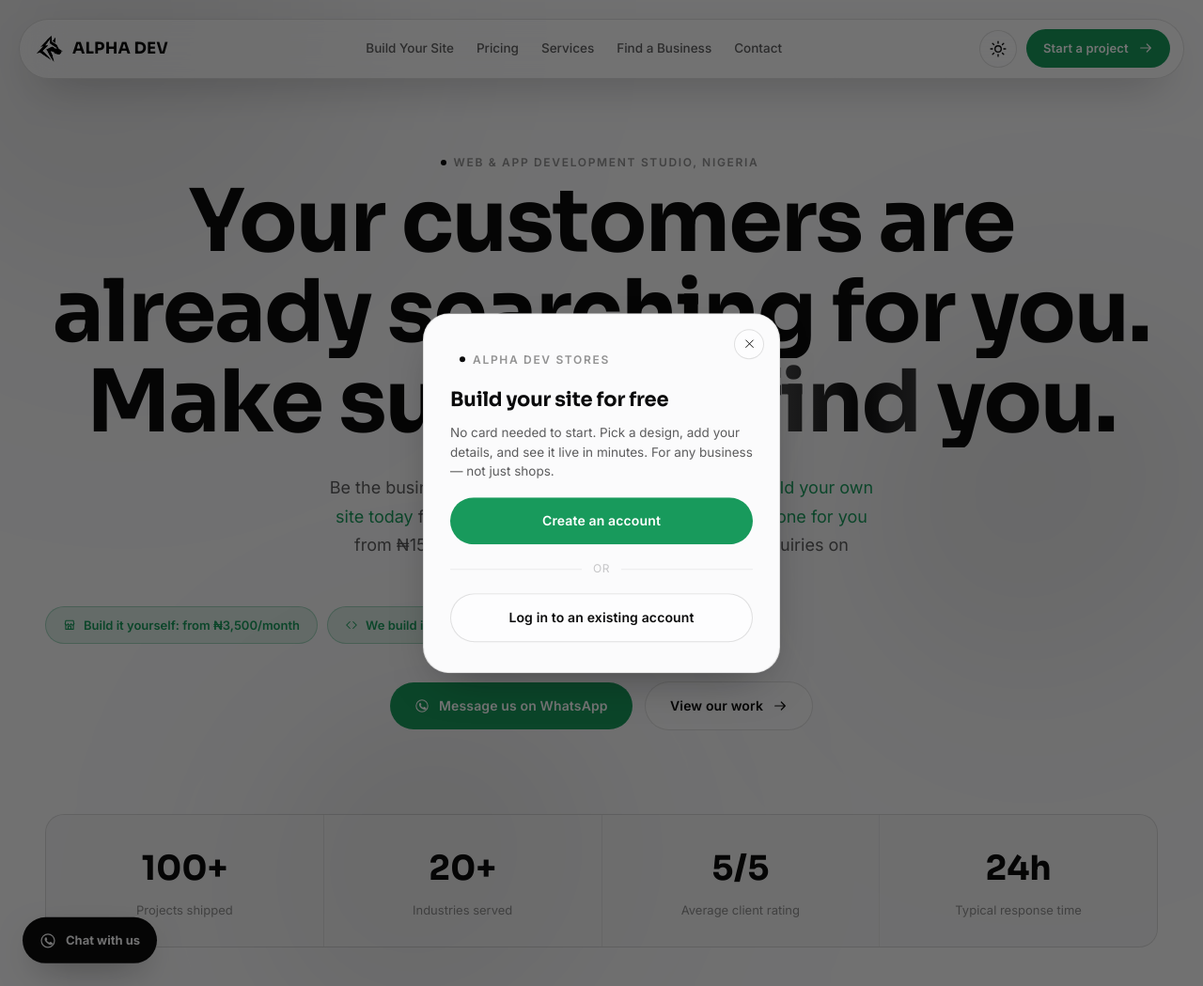
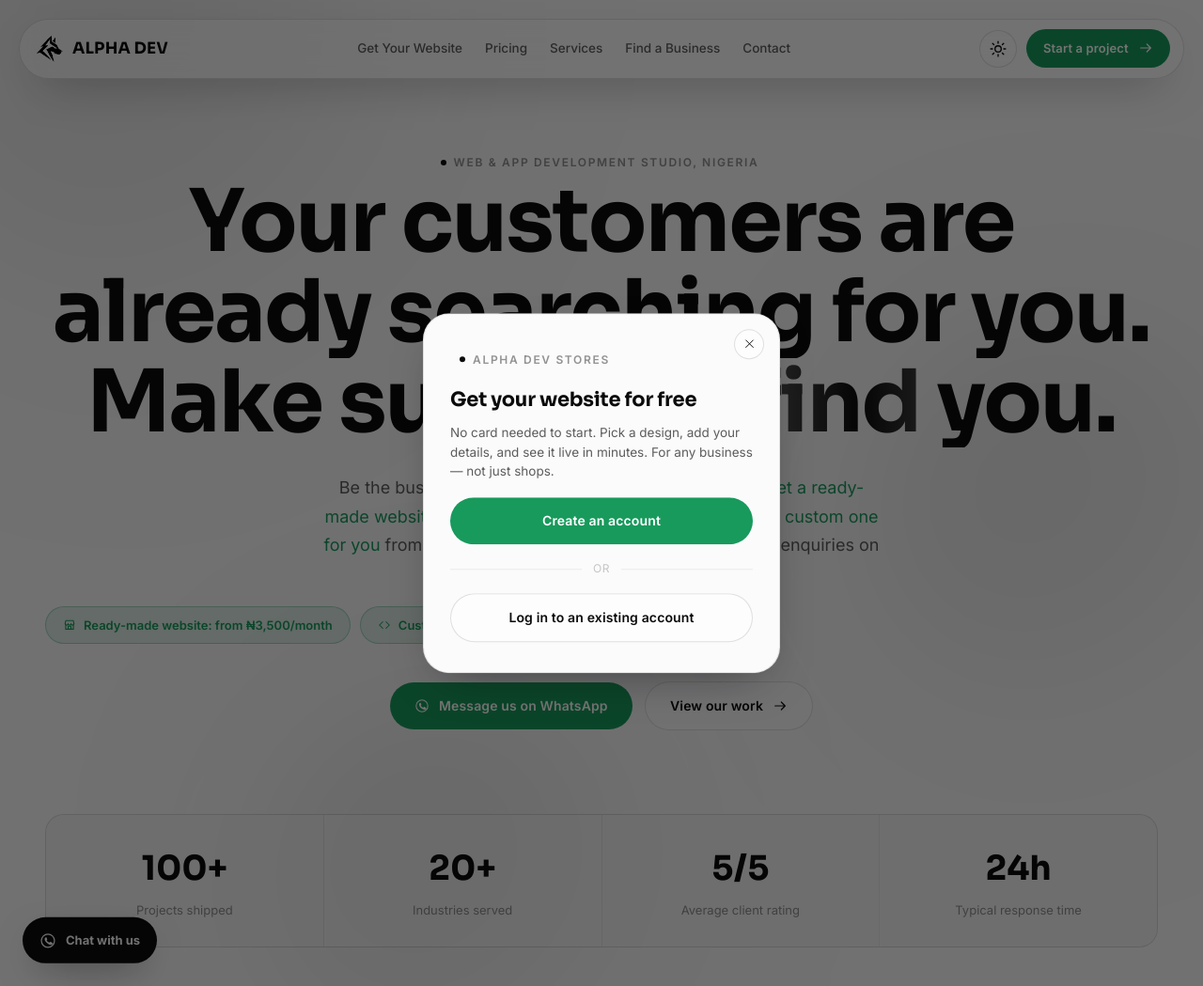
Before and after one commit to AlphaGL/Alphadevhq, a Django app: page / in a window 1280 px wide. Shown: the whole page at 94% size. Run offline with Django 5.2, Linux system fonts and the light colour scheme; data that the repository does not hold is empty.

Commit message:
One canonical address per store, and "Get Your Website" instead of "Build" wording
SEO: a live store's www.alphadevhq.com/<slug>/ path now 301s to its own subdomain (or connected domain); store pages emit rel=canonical, og: tags and schema url pointing there; directory cards link to it directly. Subdomains of lapsed/unpublished stores show that store's own paused page instead of the Alpha Dev homepage; external client listings are never routed by subdomain.

Copy: self-serve option is now "Get Your Website" / "Ready-made website" so it no longer reads like DIY coding; custom-build copy keeps "we build".

Co-Authored-By: Claude Opus 5.5 <noreply@anthropic.com>

```diff
--- a/platform/stores/middleware.py
+++ b/platform/stores/middleware.py
@@ -39,12 +39,12 @@ class StoreDomainMiddleware:
 
         suffix = f'.{platform_domain}'
         if host.endswith(suffix):
-            store = Store.objects.filter(slug=host[: -len(suffix)]).select_related('subscription__plan').first()
+            store = Store.objects.filter(slug=host[: -len(suffix)], external_url='').first()
         else:
-            store = Store.objects.filter(custom_domain__iexact=host).select_related('subscription__plan').first()
+            store = Store.objects.filter(custom_domain__iexact=host).first()
 
-        if not store or not store.is_live or not store.plan:
-            return None
+        # Any existing store is routed, live or not, so a lapsed/unpublished
+        # store shows its own paused page rather than the Alpha Dev homepage.
         return store
 
 
--- a/platform/stores/models.py
+++ b/platform/stores/models.py
@@ -136,7 +136,7 @@ class Store(models.Model):
     def get_display_url(self):
         """Where an Explore card should link. External custom-built sites
         (no template/subscription on this platform) link straight out."""
-        return self.external_url or self.get_public_url()
+        return self.external_url or self.live_url
 
     @property
     def plan(self):
--- a/platform/stores/views.py
+++ b/platform/stores/views.py
@@ -665,8 +665,32 @@ def _nav_pages_for(store, plan):
     return pages
 
 
+def _canonical_redirect(request, store, page_slug=None):
+    """301 a live store's shared-domain path (www.alphadevhq.com/slug/) to its
+    own address, so search engines index one URL per store instead of two."""
+    from django.conf import settings
+    from django.http import HttpResponsePermanentRedirect
+    from urllib.parse import urlparse
+
+    if not store.is_live or not (store.custom_domain or store.domain_eligible):
+        return None
+    platform = settings.PLATFORM_DOMAIN.lower()
+    host = request.get_host().split(':')[0].lower()
+    if host not in {platform, f'www.{platform}', 'alphadevhq.vercel.app'}:
+        return None
+    if host == urlparse(store.live_url).hostname:
+        return None
+    target = store.live_url + (f'{page_slug}/' if page_slug else '')
+    if request.META.get('QUERY_STRING'):
+        target += '?' + request.META['QUERY_STRING']
+    return HttpResponsePermanentRedirect(target)
+
+
 def public_store(request, slug):
     store = get_object_or_404(Store, slug=slug)
+    canonical = _canonical_redirect(request, store)
+    if canonical:
+        return canonical
     not_live = _not_live_response(request, store)
     if not_live:
         return not_live
@@ -704,6 +728,9 @@ def public_store_page(request, slug, page_slug):
         raise Http404
     page = matches[0]
 
+    canonical = _canonical_redirect(request, store, page_slug)
+    if canonical:
+        return canonical
     not_live = _not_live_response(request, store)
     if not_live:
         return not_live
--- a/platform/templates/stores/agency_home.html
+++ b/platform/templates/stores/agency_home.html
@@ -167,7 +167,7 @@
       ALPHA DEV
     </a>
     <nav class="nav-links" aria-label="Primary">
-      <a href="{% url 'stores:store_landing' %}">Build Your Site</a>
+      <a href="{% url 'stores:store_landing' %}">Get Your Website</a>
       <a href="{% url 'stores:pricing' %}">Pricing</a>
       <a href="#services">Services</a>
       <a href="{% url 'stores:explore' %}">Find a Business</a>
@@ -188,7 +188,7 @@
 </header>
 
 <div class="mobile-menu">
-  <a href="{% url 'stores:store_landing' %}">Build Your Site</a>
+  <a href="{% url 'stores:store_landing' %}">Get Your Website</a>
   <a href="{% url 'stores:pricing' %}">Pricing</a>
   <a href="#services">Services</a>
   <a href="{% url 'stores:explore' %}">Find a Business</a>
@@ -209,15 +209,15 @@
         <span class="line"><span style="--i:1">already searching for you.</span></span>
         <span class="line"><span style="--i:2">Make sure they <em>find</em> you.</span></span>
       </h1>
-      <p class="hero-sub">Be the business people find, trust and message first. <a href="{% url 'stores:store_landing' %}">Build your own site today</a> from &#8358;3,500/month, or <a href="{% url 'stores:pricing' %}">let us build a custom one for you</a> from &#8358;150,000. Either way, you're live and taking enquiries on WhatsApp fast.</p>
+      <p class="hero-sub">Be the business people find, trust and message first. <a href="{% url 'stores:store_landing' %}">Get a ready-made website today</a> from &#8358;3,500/month, or <a href="{% url 'stores:pricing' %}">let us build a custom one for you</a> from &#8358;150,000. Either way, you're live and taking enquiries on WhatsApp fast.</p>
       <div class="hero-paths" data-reveal>
         <a href="{% url 'stores:store_landing' %}" class="hero-path-pill">
           <svg><use href="#icon-store"></use></svg>
-          Build it yourself: from &#8358;3,500/month
+          Ready-made website: from &#8358;3,500/month
         </a>
         <a href="{% url 'stores:pricing' %}" class="hero-path-pill">
           <svg><use href="#icon-code"></use></svg>
-          We build it for you: from &#8358;150,000
+          Custom website, built for you: from &#8358;150,000
         </a>
       </div>
       <div class="hero-cta">
@@ -527,7 +527,7 @@
         <span class="eyebrow"><span class="dot"></span>How a custom build works</span>
         <h2 class="section-title">A clear path from idea to launch.</h2>
         <p class="section-sub">This is exactly how we build your site, step by step. You'll always know what's happening and what comes next.</p>
-        <p class="section-sub" style="margin-top:6px;font-size:13.5px;opacity:.75">Building it yourself instead? There's no call or wait. <a href="{% url 'stores:store_landing' %}">Pick a design and publish it today</a>.</p>
+        <p class="section-sub" style="margin-top:6px;font-size:13.5px;opacity:.75">Want a ready-made website instead? There's no call or wait. <a href="{% url 'stores:store_landing' %}">Pick a design and go live today</a>.</p>
       </div>
 
       <div class="process-grid" data-reveal-stagger>
@@ -688,7 +688,7 @@
       <div class="section-head is-center" data-reveal>
         <span class="eyebrow"><span class="dot"></span>Packages</span>
         <h2 class="section-title">Straightforward pricing, scoped to you.</h2>
-        <p class="section-sub">A custom site from &#8358;150,000, or build your own from &#8358;3,500/month. Either way, customers can message you straight on WhatsApp.</p>
+        <p class="section-sub">A custom site from &#8358;150,000, or a ready-made one from &#8358;3,500/month. Either way, customers can message you straight on WhatsApp.</p>
       </div>
       <div class="price-teaser-row" data-reveal>
         <a href="{% url 'stores:pricing' %}" class="price-teaser-chip">Starter: from &#8358;150,000</a>
@@ -743,11 +743,11 @@
         </div>
         <div class="faq-item glass">
           <h3 class="faq-q">What is the difference between Alpha Dev Stores and a custom website?</h3>
-          <div class="faq-a"><p>Alpha Dev Stores is a ready-made one-page site you build yourself by picking a design you like — made for small businesses that need to be online fast and cheap. A custom website is designed and built by us from the ground up, with as many pages and features as your business needs. Many Stores customers move up to a custom build once they outgrow the ready-made site.</p></div>
+          <div class="faq-a"><p>Alpha Dev Stores gives you a ready-made one-page website — you pick a design you like and type in your details, no coding needed. It's made for small businesses that need to be online fast and cheap. A custom website is designed and built by us from the ground up, with as many pages and features as your business needs. Many Stores customers move up to a custom build once they outgrow the ready-made site.</p></div>
         </div>
         <div class="faq-item glass">
           <h3 class="faq-q">Can I try Alpha Dev Stores before paying?</h3>
-          <div class="faq-a"><p>Yes. Building your site is free. You only pay when you are ready to publish it and get your live link.</p></div>
+          <div class="faq-a"><p>Yes. Setting up your website is free. You only pay when you are ready to publish it and get your live link.</p></div>
         </div>
       </div>
     </div>
@@ -884,7 +884,7 @@
 
   <div class="signin-modal-panel" data-panel="choice">
     <span class="eyebrow"><span class="dot"></span>Alpha Dev Stores</span>
-    <h3>Build your site for free</h3>
+    <h3>Get your website for free</h3>
     <p>No card needed to start. Pick a design, add your details, and see it live in minutes. For any business — not just shops.</p>
     {% if google_configured %}
       <a href="{% url 'accounts:google_login' %}" class="btn btn-ghost btn-block" style="margin-top:18px;gap:10px">
@@ -959,7 +959,7 @@
 </div>
 
 <div class="signin-pill glass" id="signinPill">
-  <span>Sign in to build your site</span>
+  <span>Sign in to get your website</span>
   <button class="signin-pill-close" id="signinPillClose" aria-label="Dismiss">
     <svg><use href="#icon-close"></use></svg>
   </button>
--- a/platform/templates/stores/explore.html
+++ b/platform/templates/stores/explore.html
@@ -57,8 +57,8 @@
   {% else %}
     <div class="platform-card glass" style="text-align:center;margin-top:40px">
       <h3 style="font-family:var(--font-display);font-size:19px;font-weight:650">No stores listed here yet</h3>
-      <p class="platform-sub">We're onboarding our first stores now. Build yours and be one of the first shown here.</p>
-      <a href="{% url 'stores:store_landing' %}" class="btn btn-primary" style="margin-top:16px">Build your site</a>
+      <p class="platform-sub">We're onboarding our first businesses now. Get your website and be one of the first shown here.</p>
+      <a href="{% url 'stores:store_landing' %}" class="btn btn-primary" style="margin-top:16px">Get your website</a>
     </div>
   {% endif %}
 </div>
--- a/platform/templates/stores/store_landing.html
+++ b/platform/templates/stores/store_landing.html
@@ -5,7 +5,7 @@
   <span class="eyebrow"><span class="dot"></span>Alpha Dev Stores</span>
   <h1 class="hero-title" style="margin-top:18px;font-size:clamp(32px,6vw,54px)">Is your business name taken?</h1>
   <div><span class="badge-pill">Now onboarding our first 100 stores</span></div>
-  <p class="platform-sub" style="font-size:17px">Check if <strong>yourbusiness.alphadevhq.com</strong> is free, then build your page. Free to design, pay only when you publish.</p>
+  <p class="platform-sub" style="font-size:17px">Check if <strong>yourbusiness.alphadevhq.com</strong> is free, then pick a design and add your details. Free to set up, pay only when you go live.</p>
 
   <div class="platform-card glass" style="margin-top:28px;text-align:left">
     <div class="field" style="margin-bottom:12px">
```
Also changed, not shown: platform/templates/store_templates/_store_schema.html (+9 -1 lines), platform/templates/stores/pricing.html (+5 -5 lines).
